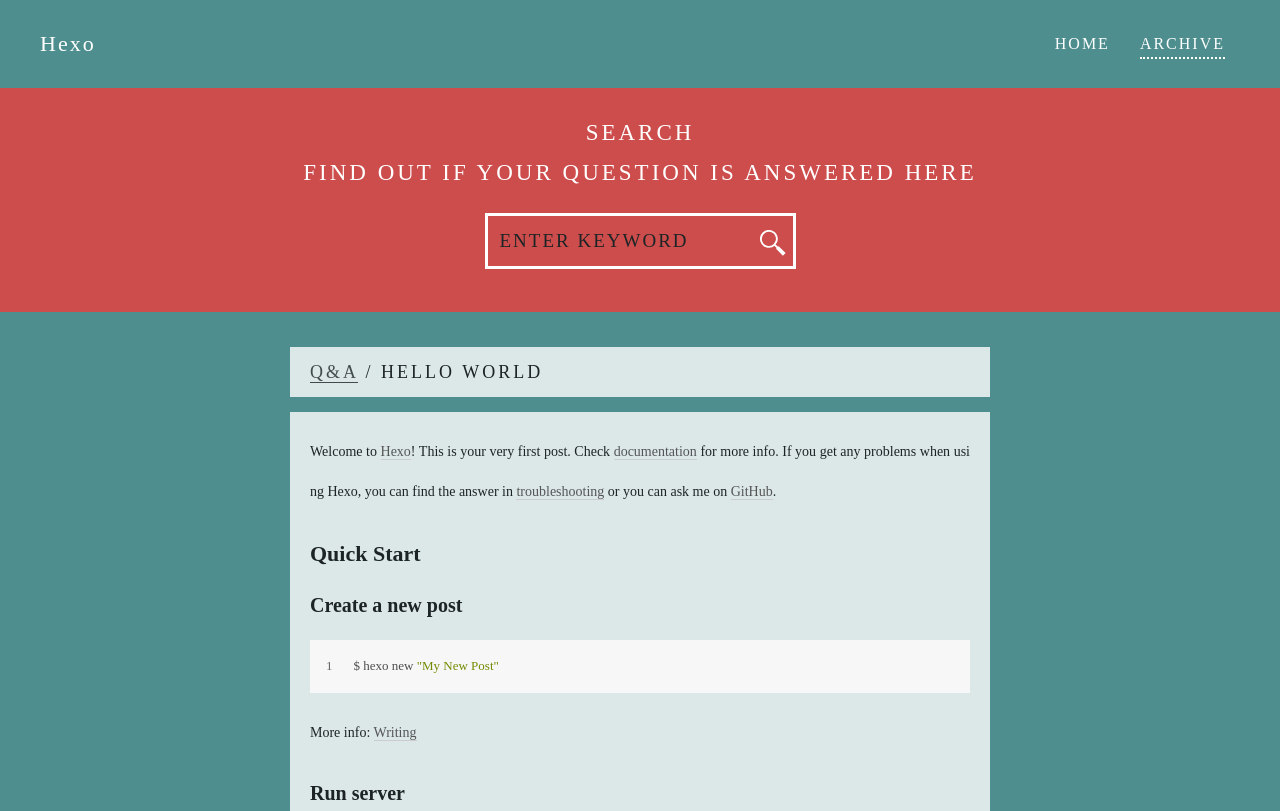
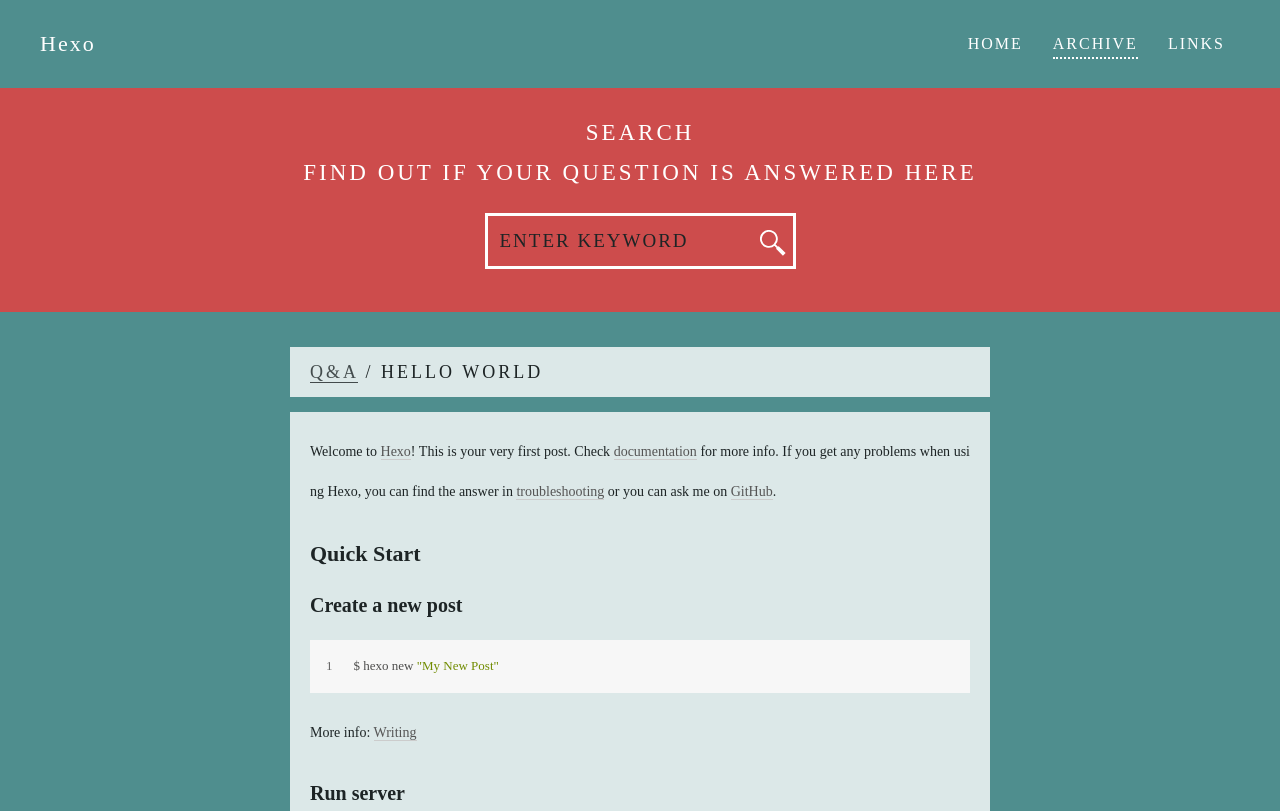
Before and after one commit to AndyV1ess/AndyV1ess.github.io, a plain HTML site: page 2020/07/24/hello-world/index.html in a window 1280 px wide. Shown: the top 811 px of the page. Drawn offline with Linux system fonts and the light colour scheme.

Commit message:
Site updated: 2020-07-25 00:54:05

```diff
--- a/2020/07/24/hello-world/index.html
+++ b/2020/07/24/hello-world/index.html
@@ -40,6 +40,9 @@
 
 
       <li class="active dotted"> <a href="/archives">Archive</a> </li>
+
+
+      <li class=""> <a href="/links">Links</a> </li>
 
     </ul>
   </nav>
@@ -86,6 +89,9 @@
 
 
       <li class="active dotted"> <a href="/archives">Archive</a> </li>
+
+
+      <li class=""> <a href="/links">Links</a> </li>
 
       </ul>
     </nav>
```
Also changed, not shown: archives/2020/07/index.html (+6 -0 lines), archives/2020/index.html (+6 -0 lines), archives/index.html (+6 -0 lines), index.html (+6 -0 lines).
